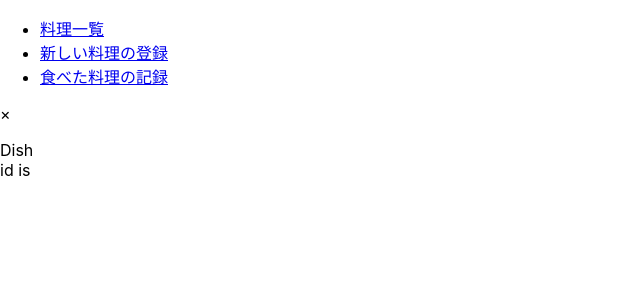
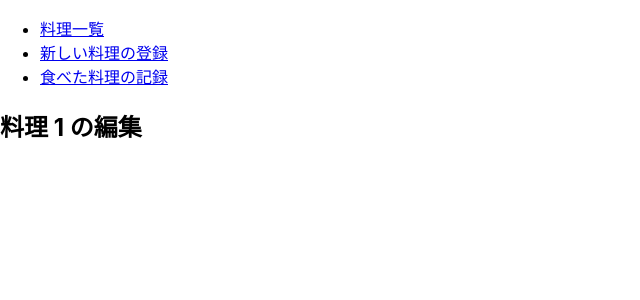
Before and after one commit to Teppei-Kanayama/cook-pod-front, a React (Create React App) app: page /dish/1/edit in a window 1280 px wide. Shown: the top 300 px of the page, without its empty margins (0-640 px from the left). Built offline with nearby package versions, Linux system fonts and the light colour scheme.

Commit message:
edit dish page

```diff
--- a/src/App.js
+++ b/src/App.js
@@ -2,7 +2,7 @@ import React from 'react';
 import './App.css';
 import NewDish from './pages/NewDish';
 import Dishes from './pages/Dishes'
-import Dish from './pages/Dish'
+import EditDish from './pages/EditDish'
 import Record from './pages/Record'
 
 import {
@@ -31,8 +31,8 @@ export default function App() {
         </nav>
 
         <Switch>
-          <Route path={"/dish/:dishId"}>
-            <Dish />
+          <Route path={"/dish/:dishId/edit"}>
+            <EditDish />
           </Route>
           <Route path="/new_dish">
             <NewDish />
--- a/src/pages/Dish.js
+++ b/src/pages/Dish.js
@@ -1,11 +1,6 @@
 import React from 'react';
-import {
-  useParams
-} from "react-router-dom";
 
 function Dish(props) {
-  // let { dishId } = useParams();
-
   const handleClick = () => {
    props.toggle();
   };
--- a/src/pages/EditDish.js
+++ b/src/pages/EditDish.js
@@ -1,5 +1,11 @@
+import {
+  useParams
+} from "react-router-dom";
+
 function EditDish() {
-  return <h2>料理の編集</h2>;
+  let { dishId } = useParams();
+
+  return <h2>料理 { dishId } の編集</h2>;
 }
 
 export default EditDish;
```
